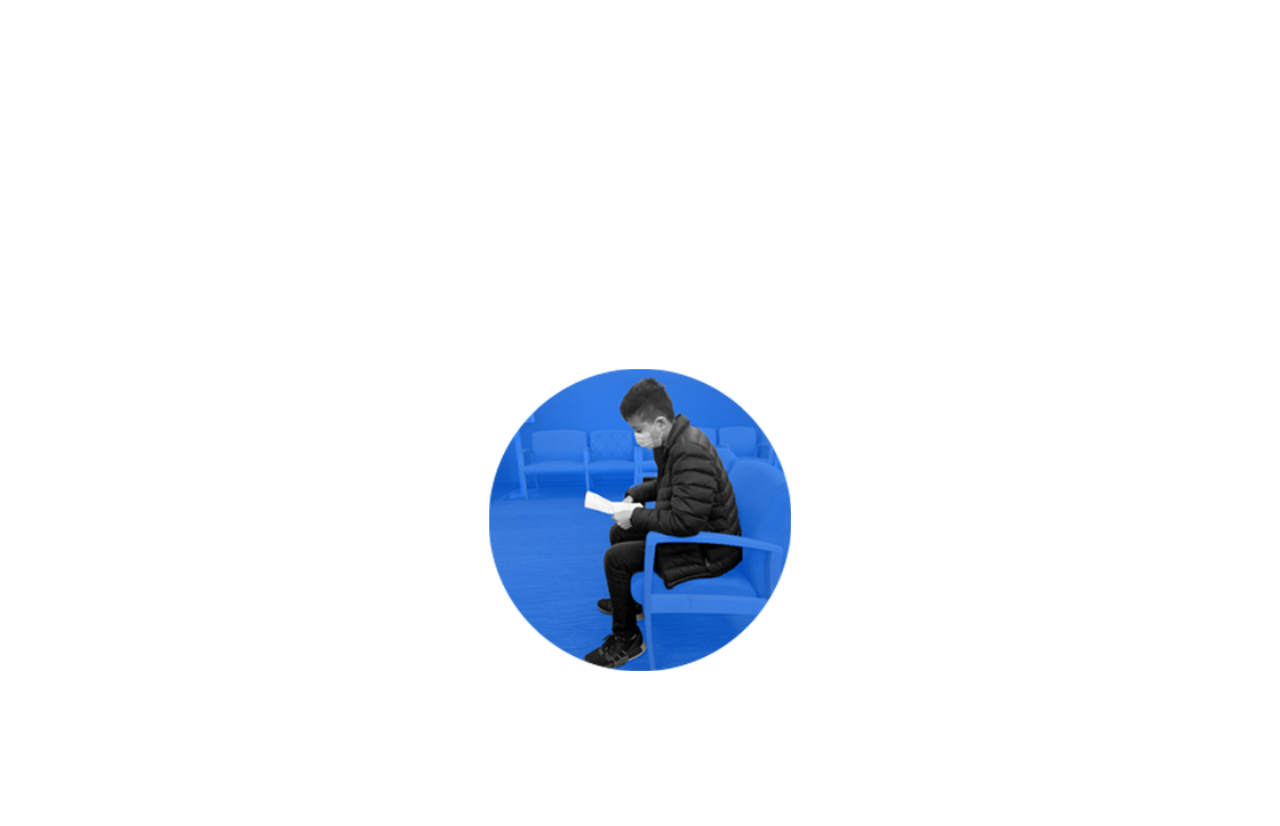
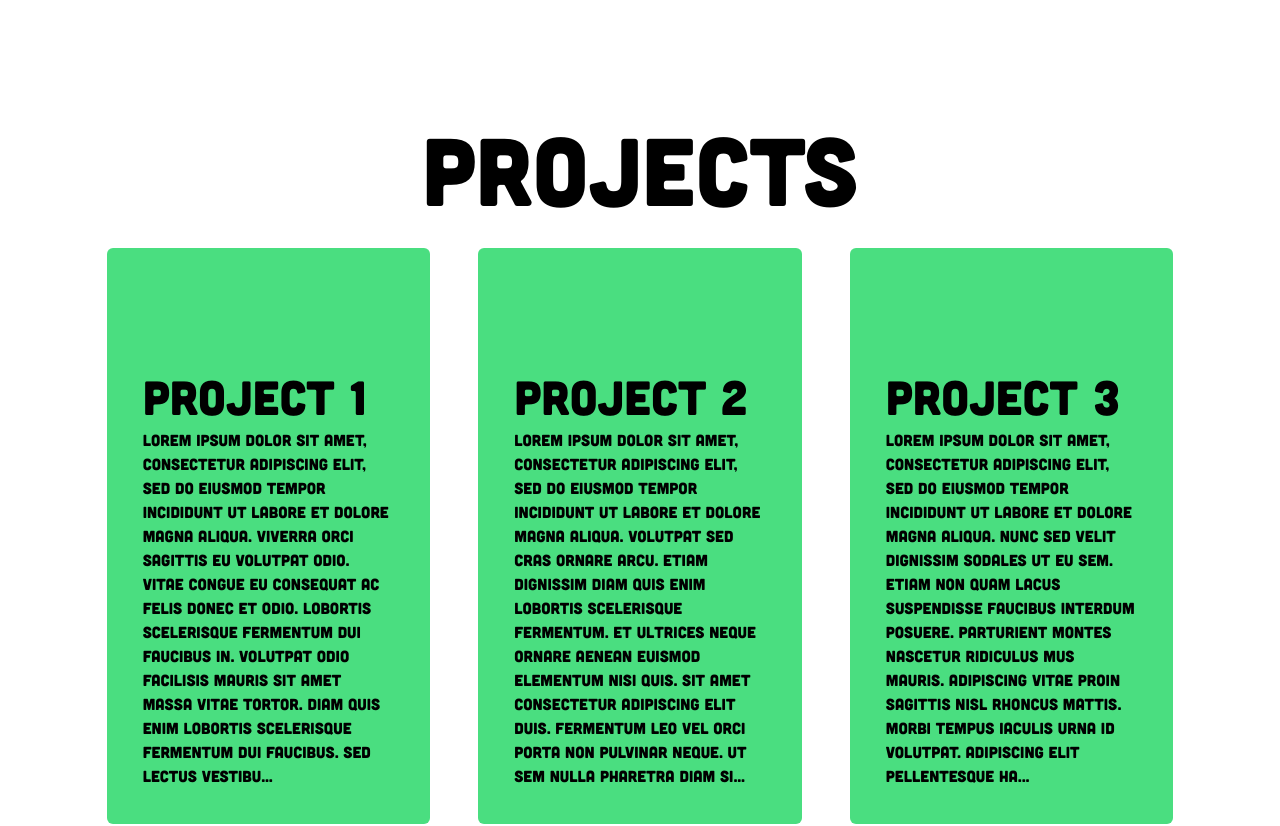
Before and after one commit to EasonJiangOfficial/Pesonal-Website, a Next.js app: page / in a window 1280 px wide. Shown: the part 680-1506 px from the top of the page. Built offline with nearby package versions, Linux system fonts and the light colour scheme.

Commit message:
projects

```diff
--- a/src/components/Hero/hero.tsx
+++ b/src/components/Hero/hero.tsx
@@ -1,6 +1,7 @@
 import React, { useEffect, useState } from "react";
 import Image from "next/image";
 import Typer from "./typer";
+import ScrollAnimation from "../scrollAnimation";
 
 export default function Hero() {
   const gradientClasses: { [key: string]: string } = {
@@ -14,12 +15,12 @@ export default function Hero() {
 
   return (
     <>
-      <div className="w-full flex flex-col h-screen justify-center items-center">
+      <div className="w-full flex flex-col min-h-screen justify-center items-center">
         <div className="flex flex-col justify-center ">
-          <h1 className="text-8xl" text-lg>
+          <h1 className="text-8xl">
             Hi Im Eason
           </h1>
-          <h1 className="text-5xl" text-lg>
+          <h1 className="text-5xl">
             Im a <Typer gradientClasses={gradientClasses} />
           </h1>
         </div>
--- /dev/null
+++ b/src/components/imageSpinAnimation.tsx
@@ -0,0 +1,11 @@
+import React,{useState,useEffect,ReactNode} from "react";
+import { useSpring, animated, useScroll } from '@react-spring/web';
+import Image from "next/image";
+
+export default function ImageSpinAnimation() {
+    const [scrollY, setScrollY] = useState(0);
+    const [spin, setSpin] = useState(0);
+    const [size, setSize] = useState(350);
+
+    return <Image src="/images/me.png" alt="hero" width={size} height={size} />
+}
--- a/src/components/pageContainer.tsx
+++ b/src/components/pageContainer.tsx
@@ -1,9 +1,13 @@
-import React from "react";
+import React,{ReactNode} from "react";
 
-export default function PageContainer(props: any) {
+interface PageContainerProps {
+    children: ReactNode;
+}
+
+export default function PageContainer({children} : PageContainerProps) {
     return(
         <div className="w-10/12 flex flex-col items-center justify-center">
-            {props.children}
+            {children}
         </div>
     )
 }
--- a/src/components/projects.tsx
+++ b/src/components/projects.tsx
@@ -1,10 +1,14 @@
 import React from "react";
 import Image from "next/image";
+import ScrollAnimation from "./scrollAnimation";
+import ImageSpinAnimation from "./imageSpinAnimation";
+import ProjectsList from "./projectsList";
 
 export default function Projects() {
   return (
-    <div className="w-full flex flex-col h-screen justify-center items-center">
-      <Image src="/images/me.png" alt="hero" width={320} height={320} />
+    <div className="w-full flex flex-col min-h-screen justify-center items-center">
+      <h1 className="text-8xl">Projects</h1>
+      <ProjectsList />
     </div>
   );
 }
--- /dev/null
+++ b/src/components/projectsList.tsx
@@ -0,0 +1,44 @@
+import React from "react";
+
+export default function ProjectsList() {
+  const projects = [
+    {
+      title: "Project 1",
+      description:
+        "Lorem ipsum dolor sit amet, consectetur adipiscing elit, sed do eiusmod tempor incididunt ut labore et dolore magna aliqua. Viverra orci sagittis eu volutpat odio. Vitae congue eu consequat ac felis donec et odio. Lobortis scelerisque fermentum dui faucibus in. Volutpat odio facilisis mauris sit amet massa vitae tortor. Diam quis enim lobortis scelerisque fermentum dui faucibus. Sed lectus vestibulum mattis ullamcorper velit sed. Purus in massa tempor nec feugiat nisl pretium fusce id. Tincidunt praesent semper feugiat nibh sed. Eget dolor morbi non arcu risus. Purus viverra accumsan in nisl nisi. In egestas erat imperdiet sed euismod nisi. Non blandit massa enim nec dui nunc. Donec ac odio tempor orci dapibus ultrices in iaculis nunc. Mauris rhoncus aenean vel elit scelerisque mauris. Tellus in hac habitasse platea dictumst vestibulum rhoncus est pellentesque.",
+    },
+    {
+      title: "Project 2",
+      description:
+        "Lorem ipsum dolor sit amet, consectetur adipiscing elit, sed do eiusmod tempor incididunt ut labore et dolore magna aliqua. Volutpat sed cras ornare arcu. Etiam dignissim diam quis enim lobortis scelerisque fermentum. Et ultrices neque ornare aenean euismod elementum nisi quis. Sit amet consectetur adipiscing elit duis. Fermentum leo vel orci porta non pulvinar neque. Ut sem nulla pharetra diam sit. Auctor eu augue ut lectus. Etiam sit amet nisl purus. Id leo in vitae turpis massa.",
+    },
+    {
+      title: "Project 3",
+      description:
+        "Lorem ipsum dolor sit amet, consectetur adipiscing elit, sed do eiusmod tempor incididunt ut labore et dolore magna aliqua. Nunc sed velit dignissim sodales ut eu sem. Etiam non quam lacus suspendisse faucibus interdum posuere. Parturient montes nascetur ridiculus mus mauris. Adipiscing vitae proin sagittis nisl rhoncus mattis. Morbi tempus iaculis urna id volutpat. Adipiscing elit pellentesque habitant morbi. Egestas egestas fringilla phasellus faucibus. Tempus iaculis urna id volutpat lacus. Tortor pretium viverra suspendisse potenti nullam ac tortor vitae purus. Est ante in nibh mauris cursus mattis. Lacus sed turpis tincidunt id aliquet risus feugiat in. Malesuada proin libero nunc consequat interdum varius sit. Eros donec ac odio tempor orci dapibus ultrices. In ornare quam viverra orci sagittis eu volutpat. Ac orci phasellus egestas tellus rutrum tellus pellentesque. Nec ultrices dui sapien eget mi proin sed libero enim.",
+    },
+    {
+      title: "Project 4",
+      description:
+        "Lorem ipsum dolor sit amet, consectetur adipiscing elit, sed do eiusmod tempor incididunt ut labore et dolore magna aliqua. Pellentesque elit eget gravida cum sociis natoque penatibus et. Eget gravida cum sociis natoque penatibus et. Integer vitae justo eget magna fermentum iaculis eu. Lectus proin nibh nisl condimentum. Maecenas pharetra convallis posuere morbi leo urna molestie at elementum. Egestas fringilla phasellus faucibus scelerisque eleifend donec pretium. Egestas congue quisque egestas diam in. Nunc scelerisque viverra mauris in aliquam sem fringilla ut. Lobortis mattis aliquam faucibus purus in massa tempor nec. Dictumst quisque sagittis purus sit. Id semper risus in hendrerit. Pretium nibh ipsum consequat nisl vel pretium. Fames ac turpis egestas integer eget aliquet nibh. Odio facilisis mauris sit amet massa vitae tortor condimentum.",
+    },
+  ];
+
+  return (
+    <div className="mt-8 gap-12 place-items-center grid grid-rows-3 lg:grid-cols-3 sm:grid-cols-1 md:grid-cols-1">
+      {projects.map((project, index) => (
+        <div
+          key={index}
+          className="rounded-md bg-green-400 p-9 w-full h-[36rem] flex flex-col justify-center items-center">
+          <div className="h-2/6">
+
+          </div>
+          <div className="flex flex-col gap-2">
+            <h1 className="text-5xl h-4/6">{project.title}</h1>
+            <p className="text-2">{project.description.slice(0,400) + "..."}</p>
+          </div>
+        </div>
+      ))}
+    </div>
+  );
+}
--- /dev/null
+++ b/src/components/scrollAnimation.tsx
@@ -0,0 +1,23 @@
+import { useSpring, animated } from '@react-spring/web';
+import React,{ useEffect, useState,ReactNode } from 'react';
+
+interface ScrollFadeComponentProps {
+  children: ReactNode;
+}
+const ScrollFadeComponent = ({ children }:ScrollFadeComponentProps) => {
+  const [scrollY, setScrollY] = useState(0);
+
+  useEffect(() => {
+    const handleScroll = () => setScrollY(window.scrollY);
+    window.addEventListener('scroll', handleScroll);
+    return () => window.removeEventListener('scroll', handleScroll);
+  }, []);
+
+  const opacityProps = useSpring({
+    opacity: scrollY / 500, // Adjust this value according to your needs
+  });
+
+  return <animated.div style={opacityProps}>{children}</animated.div>;
+};
+
+export default ScrollFadeComponent;
```
Also changed, not shown: 1 other file (tests, documents, lock files or other folders).
